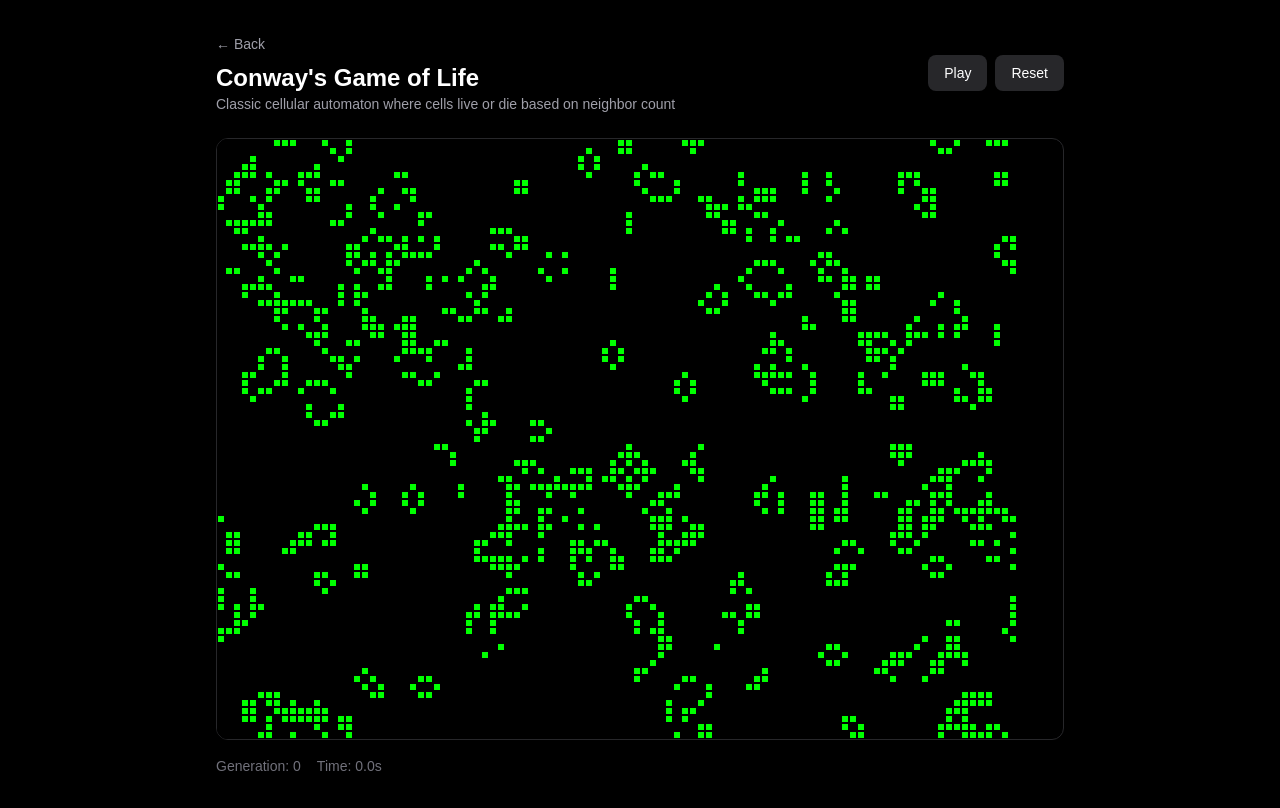
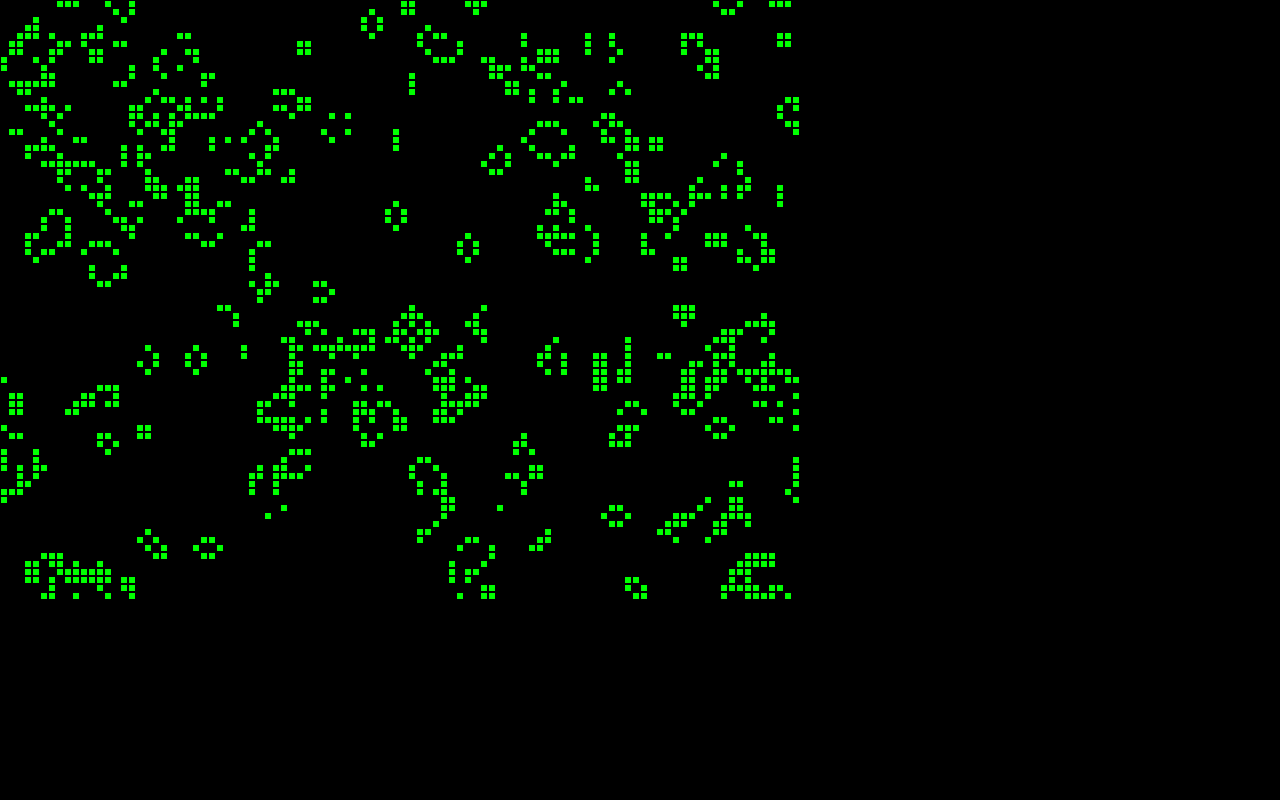
Before and after one commit to 0xulver/artificial-life, a Next.js app: page /simulation/game-of-life in a window 1280 px wide. Built offline with nearby package versions, Linux system fonts and the light colour scheme.

Commit message:
feat: immersive fullscreen simulation UI
- Canvas fills entire viewport
- Controls auto-hide after 3s, reappear on mouse move
- Minimal floating overlay with play/pause/reset
- Stats and title fade in/out with controls

```diff
--- a/src/app/simulation/[slug]/page.tsx
+++ b/src/app/simulation/[slug]/page.tsx
@@ -1,6 +1,6 @@
 'use client';
 
-import { useMemo, useState } from 'react';
+import { useMemo, useState, useEffect } from 'react';
 import Link from 'next/link';
 import { SimulationCanvas } from '@/components/SimulationCanvas';
 import { getSimulationById } from '@/lib/simulations/registry';
@@ -14,15 +14,27 @@ export default function SimulationPage({ params }: SimulationPageProps) {
   const { slug } = use(params);
   const entry = getSimulationById(slug);
   const [key, setKey] = useState(0);
+  const [showControls, setShowControls] = useState(true);
+  const [, forceUpdate] = useState(0);
 
   const simulation = useMemo(() => {
     if (!entry) return null;
     return entry.factory();
   }, [entry, key]);
 
+  useEffect(() => {
+    const timer = setTimeout(() => setShowControls(false), 3000);
+    return () => clearTimeout(timer);
+  }, []);
+
+  useEffect(() => {
+    const interval = setInterval(() => forceUpdate(n => n + 1), 100);
+    return () => clearInterval(interval);
+  }, []);
+
   if (!entry || !simulation) {
     return (
-      <div className="flex min-h-screen items-center justify-center bg-black text-white">
+      <div className="flex h-screen w-screen items-center justify-center bg-black text-white">
         <div className="text-center">
           <h1 className="mb-4 text-2xl font-bold">Simulation not found</h1>
           <Link href="/" className="text-green-400 hover:underline">
@@ -33,9 +45,7 @@ export default function SimulationPage({ params }: SimulationPageProps) {
     );
   }
 
-  const handleReset = () => {
-    setKey((k) => k + 1);
-  };
+  const handleReset = () => setKey((k) => k + 1);
 
   const handleToggle = () => {
     if (simulation.state.running) {
@@ -43,46 +53,61 @@ export default function SimulationPage({ params }: SimulationPageProps) {
     } else {
       simulation.start();
     }
+    forceUpdate(n => n + 1);
   };
 
   return (
-    <div className="min-h-screen bg-black text-white">
-      <div className="mx-auto max-w-4xl px-6 py-8">
-        <div className="mb-6 flex items-center justify-between">
-          <div>
+    <div
+      className="relative h-screen w-screen overflow-hidden bg-black"
+      onMouseMove={() => setShowControls(true)}
+      onMouseLeave={() => setShowControls(false)}
+    >
+      <SimulationCanvas key={key} simulation={simulation} fullscreen />
+
       <Link
         href="/"
-              className="mb-2 inline-block text-sm text-zinc-400 hover:text-white"
+        className={`fixed left-4 top-4 z-10 flex h-10 w-10 items-center justify-center rounded-full bg-white/5 text-white/60 backdrop-blur-sm transition-all duration-300 hover:bg-white/10 hover:text-white ${
+          showControls ? 'opacity-100' : 'opacity-0'
+        }`}
       >
-              ← Back
+        ←
       </Link>
-            <h1 className="text-2xl font-bold">{entry.name}</h1>
-            <p className="text-sm text-zinc-400">{entry.description}</p>
-          </div>
-          <div className="flex gap-2">
+
+      <div
+        className={`fixed bottom-6 left-1/2 z-10 flex -translate-x-1/2 items-center gap-3 rounded-full bg-white/5 px-4 py-2 backdrop-blur-sm transition-all duration-300 ${
+          showControls ? 'opacity-100' : 'opacity-0'
+        }`}
+      >
         <button
           onClick={handleToggle}
-              className="rounded-lg bg-zinc-800 px-4 py-2 text-sm transition-colors hover:bg-zinc-700"
+          className="flex h-8 w-8 items-center justify-center rounded-full text-white/70 transition-colors hover:bg-white/10 hover:text-white"
         >
-              {simulation.state.running ? 'Pause' : 'Play'}
+          {simulation.state.running ? '⏸' : '▶'}
         </button>
+        <div className="h-4 w-px bg-white/20" />
         <button
           onClick={handleReset}
-              className="rounded-lg bg-zinc-800 px-4 py-2 text-sm transition-colors hover:bg-zinc-700"
+          className="flex h-8 w-8 items-center justify-center rounded-full text-white/70 transition-colors hover:bg-white/10 hover:text-white"
         >
-              Reset
+          ↻
         </button>
       </div>
+
+      <div
+        className={`fixed bottom-6 right-6 z-10 flex gap-4 font-mono text-xs text-white/40 transition-all duration-300 ${
+          showControls ? 'opacity-100' : 'opacity-0'
+        }`}
+      >
+        <span>GEN {simulation.state.generation}</span>
+        <span>{simulation.state.elapsedTime.toFixed(1)}s</span>
       </div>
 
-        <div className="overflow-hidden rounded-xl border border-zinc-800">
-          <SimulationCanvas key={key} simulation={simulation} />
-        </div>
-
-        <div className="mt-4 flex gap-4 text-sm text-zinc-500">
-          <span>Generation: {simulation.state.generation}</span>
-          <span>Time: {simulation.state.elapsedTime.toFixed(1)}s</span>
-        </div>
+      <div
+        className={`fixed left-4 top-16 z-10 transition-all duration-300 ${
+          showControls ? 'opacity-100' : 'opacity-0'
+        }`}
+      >
+        <h1 className="text-sm font-medium text-white/60">{entry.name}</h1>
       </div>
     </div>
   );
--- a/src/components/SimulationCanvas.tsx
+++ b/src/components/SimulationCanvas.tsx
@@ -7,12 +7,27 @@ import { createGameLoop, GameLoop } from '@/lib/engine/loop';
 interface SimulationCanvasProps {
   simulation: Simulation;
   className?: string;
+  fullscreen?: boolean;
 }
 
-export function SimulationCanvas({ simulation, className = '' }: SimulationCanvasProps) {
+export function SimulationCanvas({ simulation, className = '', fullscreen = false }: SimulationCanvasProps) {
   const canvasRef = useRef<HTMLCanvasElement>(null);
   const loopRef = useRef<GameLoop | null>(null);
   const [isClient, setIsClient] = useState(false);
+  const [dimensions, setDimensions] = useState({ width: simulation.config.width, height: simulation.config.height });
+
+  useEffect(() => {
+    setIsClient(true);
+
+    if (fullscreen) {
+      const updateDimensions = () => {
+        setDimensions({ width: window.innerWidth, height: window.innerHeight });
+      };
+      updateDimensions();
+      window.addEventListener('resize', updateDimensions);
+      return () => window.removeEventListener('resize', updateDimensions);
+    }
+  }, [fullscreen]);
 
   const initSimulation = useCallback(() => {
     const canvas = canvasRef.current;
@@ -21,8 +36,16 @@ export function SimulationCanvas({ simulation, className = '' }: SimulationCanva
     const ctx = canvas.getContext('2d');
     if (!ctx) return;
 
-    canvas.width = simulation.config.width;
-    canvas.height = simulation.config.height;
+    const width = fullscreen ? dimensions.width : simulation.config.width;
+    const height = fullscreen ? dimensions.height : simulation.config.height;
+
+    canvas.width = width;
+    canvas.height = height;
+
+    if (fullscreen) {
+      simulation.config.width = width;
+      simulation.config.height = height;
+    }
 
     simulation.init(ctx);
 
@@ -40,11 +63,7 @@ export function SimulationCanvas({ simulation, className = '' }: SimulationCanva
     if (simulation.state.running) {
       loopRef.current.start();
     }
-  }, [simulation]);
-
-  useEffect(() => {
-    setIsClient(true);
-  }, []);
+  }, [simulation, fullscreen, dimensions]);
 
   useEffect(() => {
     if (!isClient) return;
@@ -71,7 +90,7 @@ export function SimulationCanvas({ simulation, className = '' }: SimulationCanva
     return (
       <div
         className={`bg-black ${className}`}
-        style={{ width: simulation.config.width, height: simulation.config.height }}
+        style={fullscreen ? { width: '100vw', height: '100vh' } : { width: simulation.config.width, height: simulation.config.height }}
       />
     );
   }
@@ -80,8 +99,9 @@ export function SimulationCanvas({ simulation, className = '' }: SimulationCanva
     <canvas
       ref={canvasRef}
       className={`bg-black ${className}`}
-      width={simulation.config.width}
-      height={simulation.config.height}
+      style={fullscreen ? { display: 'block' } : undefined}
+      width={dimensions.width}
+      height={dimensions.height}
     />
   );
 }
```
Lines whose indentation alone changed are shown as unchanged.
